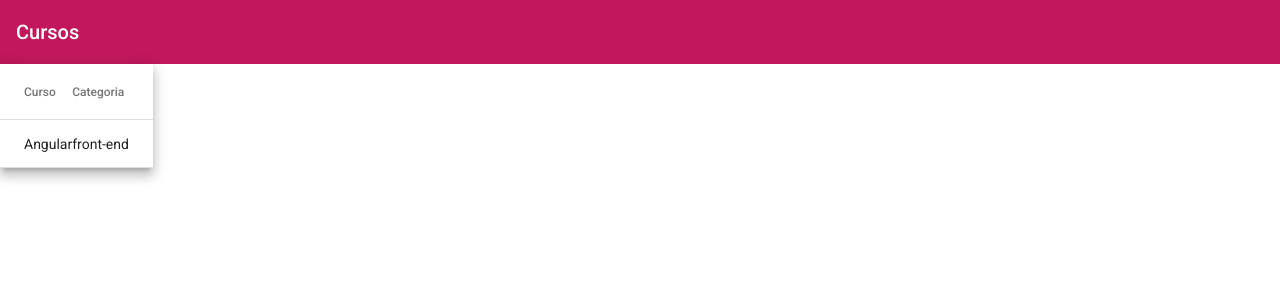
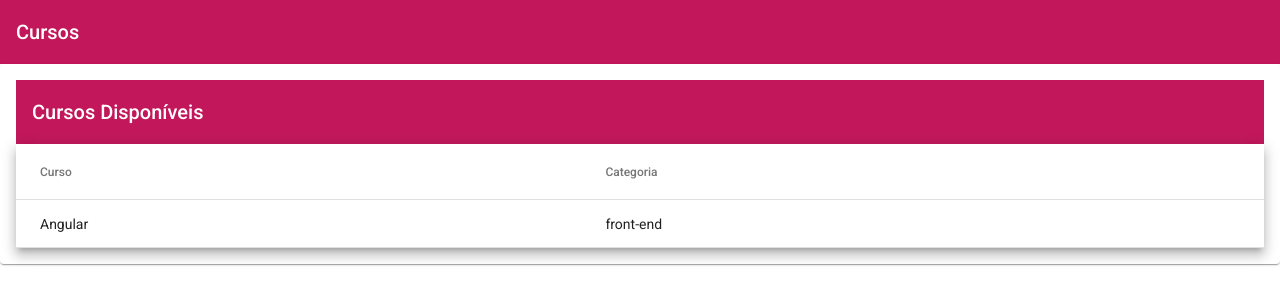
Before and after one commit to Jackson-carmo/Curso, an Angular app in the folder curso-frontend/: page /courses in a window 1280 px wide. Shown: the top 304 px of the page. Built offline with nearby package versions, Linux system fonts and the light colour scheme.

Commit message:
CSS do material table e criado modulo app material

```diff
--- a/curso-frontend/src/app/courses/courses/courses.component.css
+++ b/curso-frontend/src/app/courses/courses/courses.component.css
@@ -0,0 +1,3 @@
+table {
+  width: 100%;
+}
--- a/curso-frontend/src/app/courses/courses/courses.component.html
+++ b/curso-frontend/src/app/courses/courses/courses.component.html
@@ -1,3 +1,9 @@
+<mat-card>
+
+  <mat-toolbar color="primary">
+    Cursos Disponíveis
+  </mat-toolbar>
+
 <table mat-table [dataSource]="courses" class="mat-elevation-z8">
 
 
@@ -17,3 +23,4 @@
   <tr mat-header-row *matHeaderRowDef="displayedColumns"></tr>
   <tr mat-row *matRowDef="let row; columns: displayedColumns;"></tr>
 </table>
+</mat-card>
```
Also changed, not shown: curso-frontend/src/app/courses/courses.module.ts (+7 -2 lines), curso-frontend/src/app/shared/app-material/app-material.module.ts (added, +16 -0 lines).
